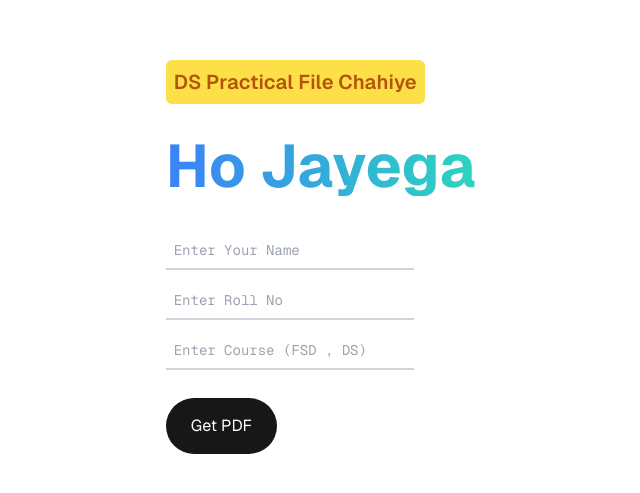
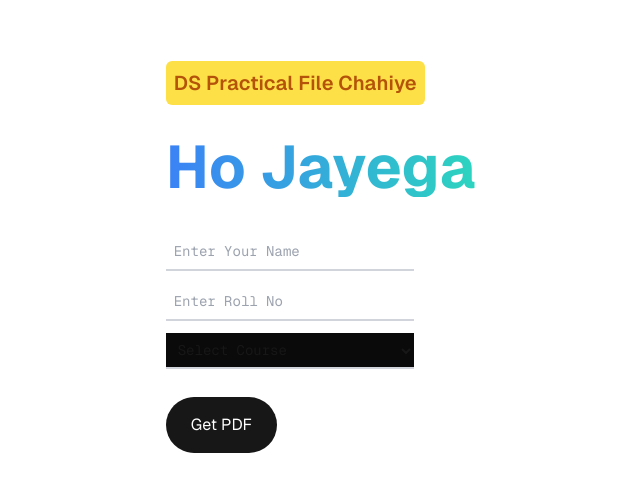
Before and after one commit to Sachin-fsd/dynamic-assignment-solver, a Next.js app: page / in a window 1280 px wide. Shown: the part 143-636 px from the top of the page, without its empty margins (319-959 px from the left). Built offline with nearby package versions, Linux system fonts and the light colour scheme.

Commit message:
Updated: select option for course

```diff
--- a/src/app/page.js
+++ b/src/app/page.js
@@ -80,7 +80,6 @@ export default function Home() {
       alert("some error occured TRY AGAIN");
       return null;
     }
-
   };
 
   return (
@@ -114,15 +113,17 @@ export default function Home() {
                 required
               />
             </li>
-            <li>
-              <input
-                type="text"
-                className="bg-transparent border-b-2 border-gray-300 focus:border-gray-500 p-2 w-full mt-1"
-                placeholder="Enter Course (FSD , DS)"
+            <li className="mb-2">
+              <select
+                className="bg-neutral-950 border-b-2 border-gray-300 focus:border-gray-500 p-2 w-full mt-1"
                 value={course}
                 onChange={(e) => setCourse(e.target.value.toUpperCase())}
                 required
-              />
+              >
+                <option value="">Select Course</option>
+                <option value="FSD">FSD</option>
+                <option value="DS">DS</option>
+              </select>
             </li>
           </ol>
 
@@ -139,6 +140,5 @@ export default function Home() {
         </form>
       </main>
     </div>
-
   );
 }
```
